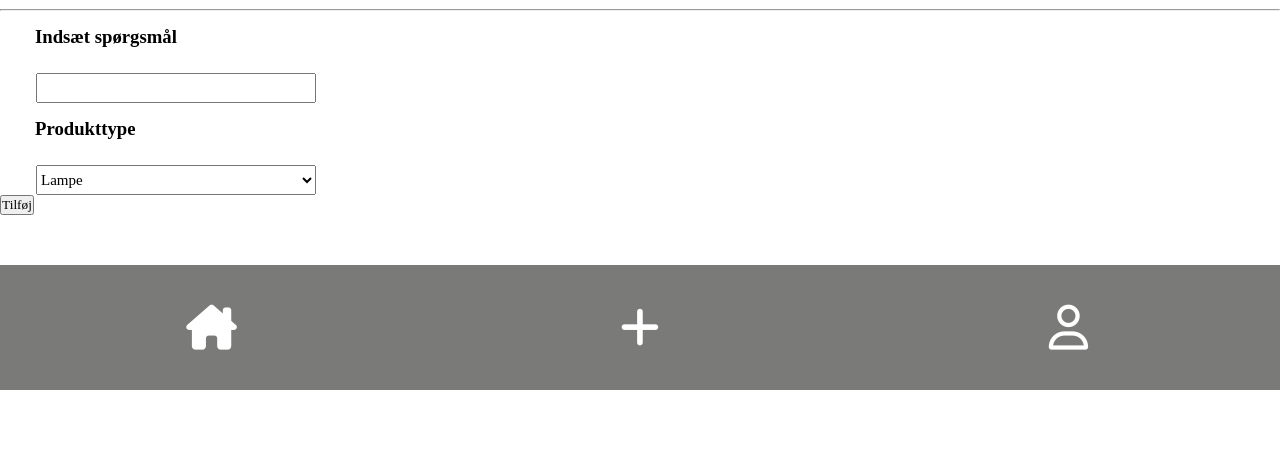
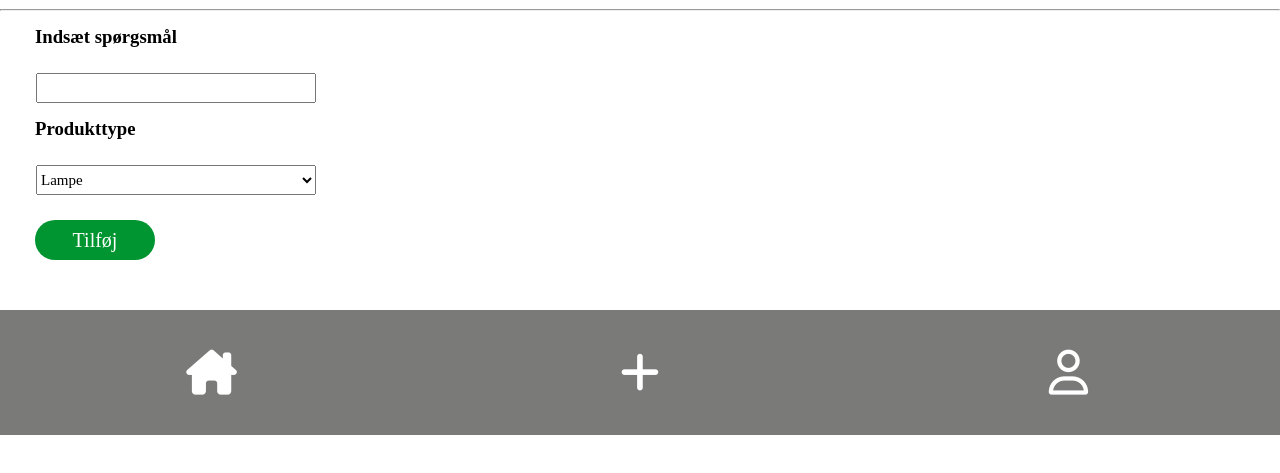
Before and after one commit to Sidse1/Eksamensprojekt_2sem, a plain HTML site: page nyspoergsmol.html in a window 1280 px wide. Shown: the part 199-672 px from the top of the page. Drawn offline with Linux system fonts and the light colour scheme.

Commit message:
Update styles.css

```diff
--- a/styles.css
+++ b/styles.css
@@ -181,7 +181,7 @@ footer a {
 }
 
 
-@media only screen and (max-width: 1000px) {
+@media only screen and (max-width: 1200px) {
   footer {
     position: fixed;
     bottom: 0;
@@ -198,7 +198,7 @@ footer a {
 
 /* Login styling */
 .login-body {
-  background-color:#3DCD58; /* Tilpas farven efter dine præferencer */
+  background-color:#3DCD58;
 
 }
 
@@ -275,10 +275,8 @@ footer a {
 }
 
 
-/*popup og telefon*/
+/*popup og telefon-ikon*/
 
-
-/* Telefon */
 .container3 {
   display: flex;
   justify-content: flex-end; /* Placerer knappen i højre side */
@@ -410,6 +408,28 @@ footer a {
   font-size: 15px;
 }
 
+
+
+.tilfojknap {
+  width: 120px;
+  height: 40px;
+  border-radius: 25px;
+  border: none;
+  color: white;
+  background-color: #009530;
+  font-size: 20px;
+}
+
+.tilfojknap:hover {
+  background-color:#707070; /* Baggrundsfarve ved hover */
+}
+
+.rykned {
+  margin-top: 25px;
+  margin-left: 35px;
+}
+
+
 @media screen and (max-width: 300px) {
   span.psw {
     display: block;
```
